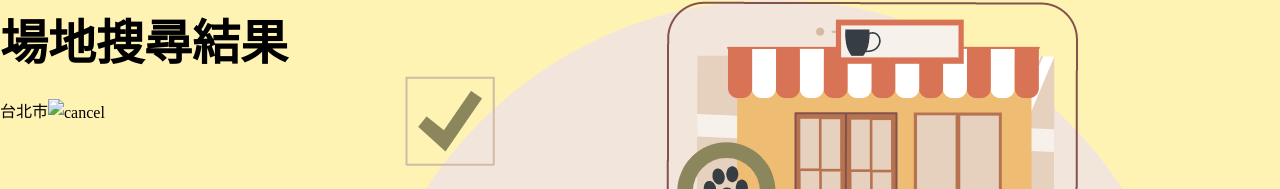
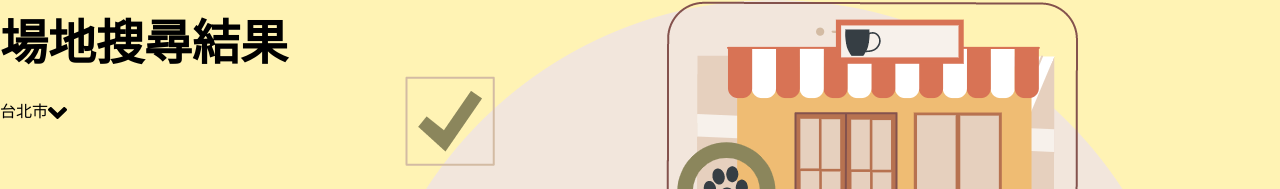
Before and after one commit to gopetsgo/petsgo, a website built with Vite: page pages/locationSearch.html in a window 1280 px wide. Shown: the part 120-309 px from the top of the page. Built offline with nearby package versions, Linux system fonts and the light colour scheme; files whose address does not match are found by name.

Commit message:
revise deploy problem

```diff
--- a/pages/locationSearch.html
+++ b/pages/locationSearch.html
@@ -11,7 +11,7 @@
     <header>
         <h1>場地搜尋結果</h1>
         <div class="tags">
-            <a href="#"><p>台北市<img src="/assets/images/locationSearch/" alt="cancel"></p></a>
+            <a href="#"><p>台北市<img src="/petsgo/assets/images/locationSearch/FontAwsome (angle-down)-1.svg" alt="cancel"></p></a>
         </div>
     </header>
     <main class="locaS">
```
Also changed, not shown: 1 other file.
